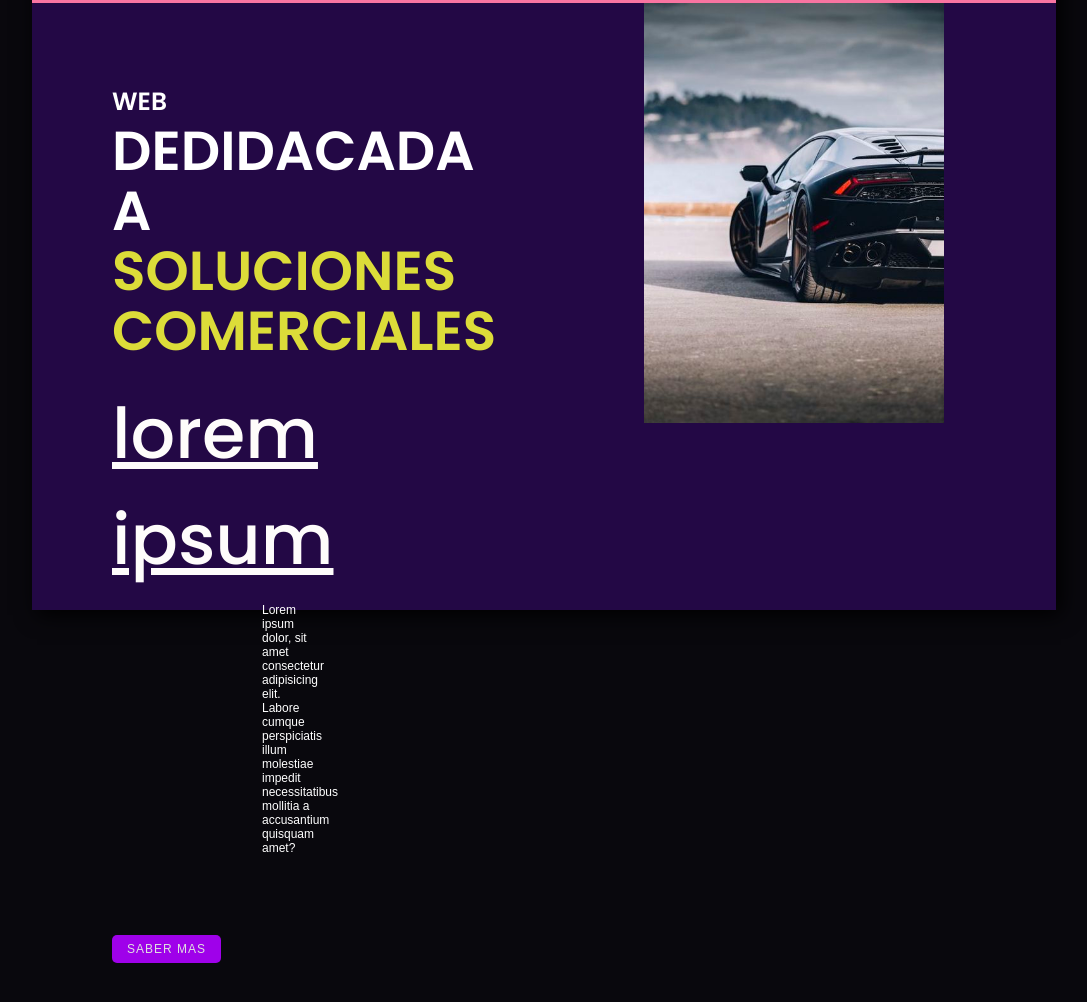
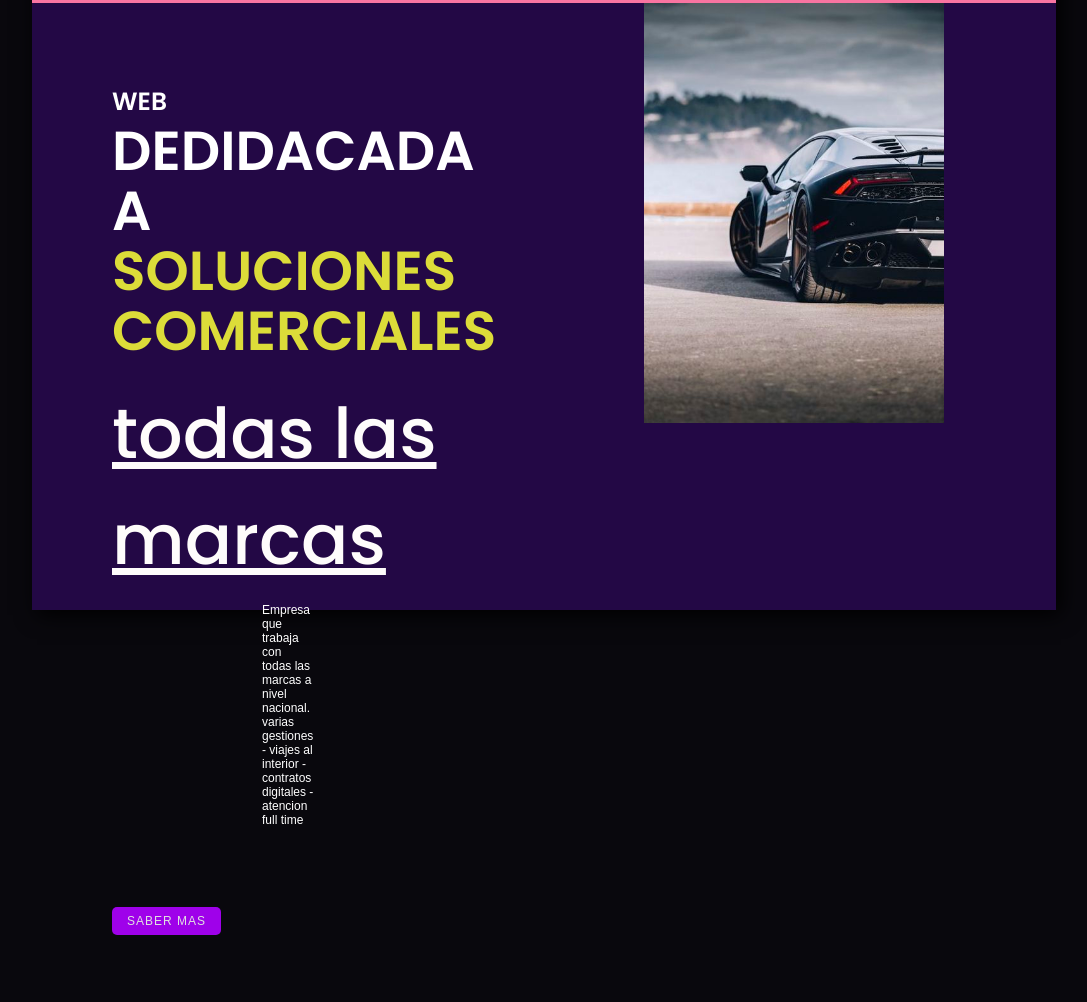
Before and after one commit to MauricioExeCoronel/page-planes-0km, a website: page pages/gestion.html in a window 1280 px wide. Shown: the part 150-1152 px from the top of the page, without its empty margins (96-1183 px from the left). After the commit the page ends 1125 px from the top, so only its background shows below. Drawn offline with nearby package versions, Linux system fonts and the light colour scheme.

Commit message:
gestion page 3

```diff
--- a/pages/gestion.html
+++ b/pages/gestion.html
@@ -24,8 +24,9 @@
                         <div class="left-g">
                             <h3>web</h3>
                             <h1>Dedidacada a <br><span>Soluciones comerciales</span> </h1>
-                            <h2>lorem ipsum</h2>
-                            <p>Lorem ipsum dolor, sit amet consectetur adipisicing elit. Labore cumque perspiciatis illum molestiae impedit necessitatibus mollitia a accusantium quisquam amet?</p>
+                            <h2>todas las marcas</h2>
+                            <p>Empresa que trabaja con todas las marcas a nivel nacional.
+                                varias gestiones - viajes al interior - contratos digitales - atencion full time</p>
                             <button>SABER MAS</button>
                         </div>
                         <div class="right-g">
```
